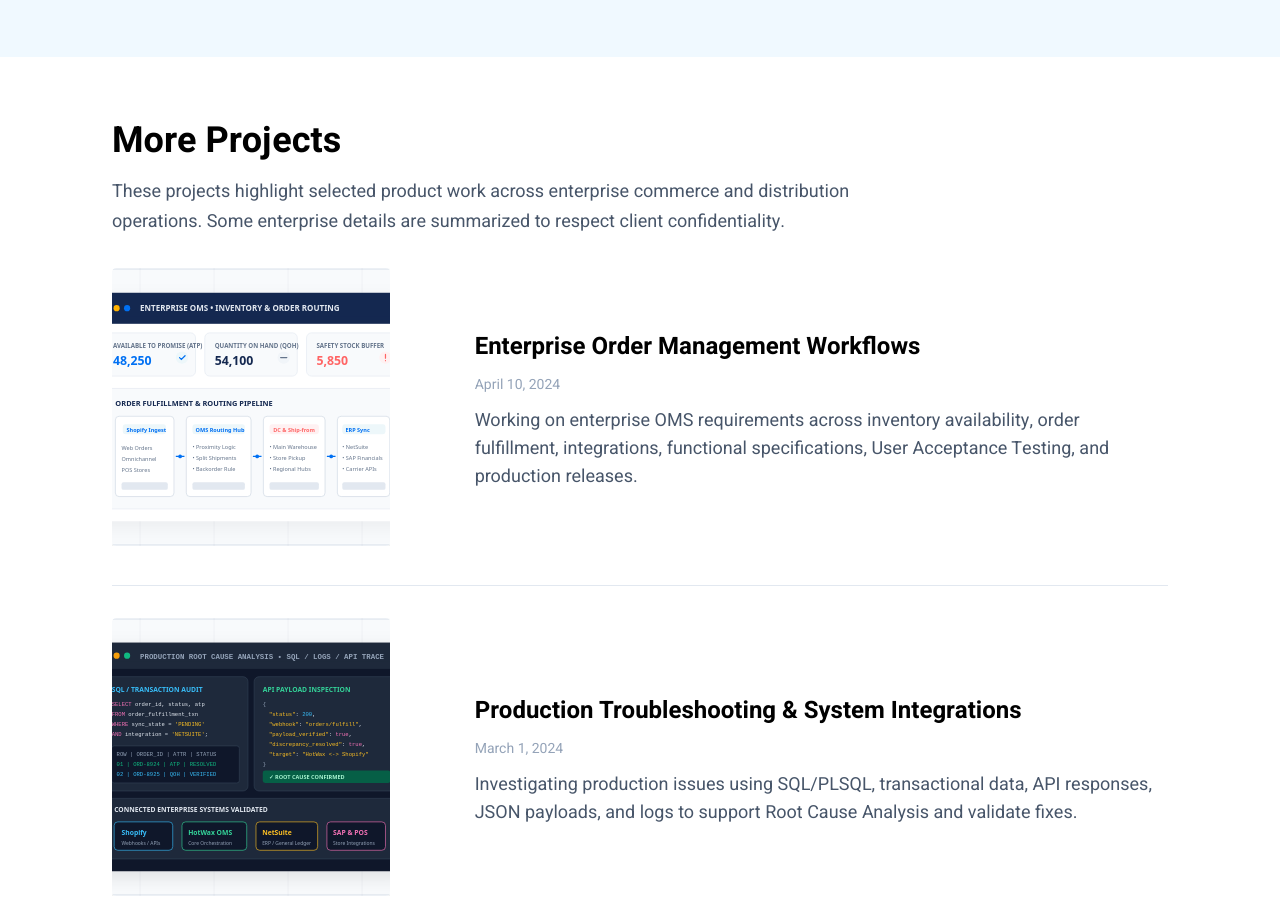
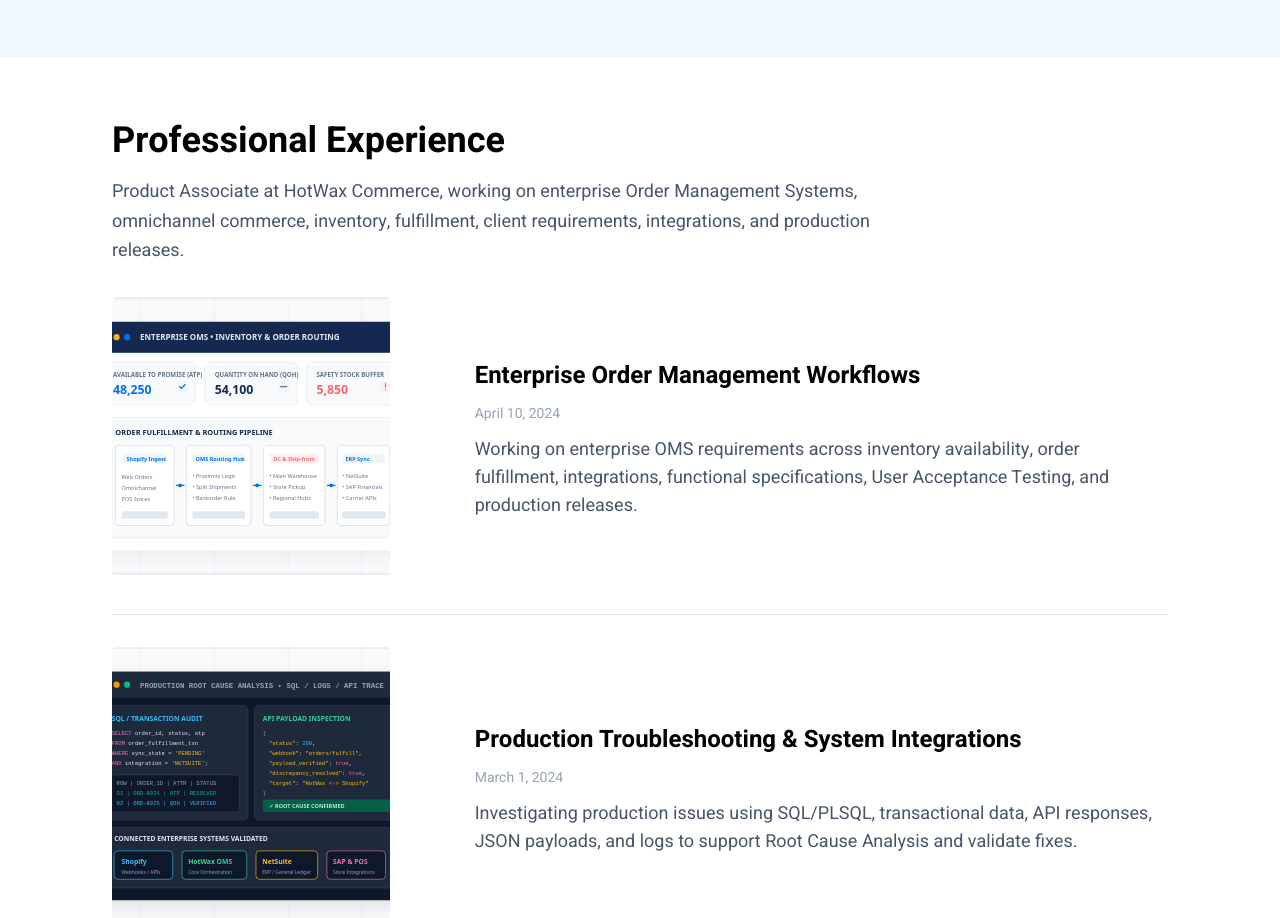
Before and after one commit to Vidhansha31/Vidhan-Portfolio, a Next.js app: page / in a window 1280 px wide. Shown: the part 1100-2018 px from the top of the page. Built offline with nearby package versions, Linux system fonts and the light colour scheme.

Commit message:
Update index.js

```diff
--- a/pages/index.js
+++ b/pages/index.js
@@ -10,14 +10,17 @@ import { SITE_TITLE } from '../lib/constants'
 export default function Index({ allPosts }) {
   const heroPost = allPosts[0]
   const morePosts = allPosts.slice(1, 3)
+
   return (
     <Layout>
       <Head>
         <title>{SITE_TITLE}</title>
       </Head>
+
       <Container>
         <Intro />
       </Container>
+
       <div className="bg-sky-50 pt-16 pb-16">
         <Container>
           {heroPost && (
@@ -32,13 +35,14 @@ export default function Index({ allPosts }) {
           )}
         </Container>
       </div>
+
       <Container>
         <div className="mt-16">
           {morePosts.length > 0 && (
             <MoreStories
               posts={morePosts}
-              title="More Projects"
-              intro="These projects highlight selected product work across enterprise commerce and distribution operations. Some enterprise details are summarized to respect client confidentiality."
+              title="Professional Experience"
+              intro="Product Associate at HotWax Commerce, working on enterprise Order Management Systems, omnichannel commerce, inventory, fulfillment, client requirements, integrations, and production releases."
             />
           )}
         </div>
```
